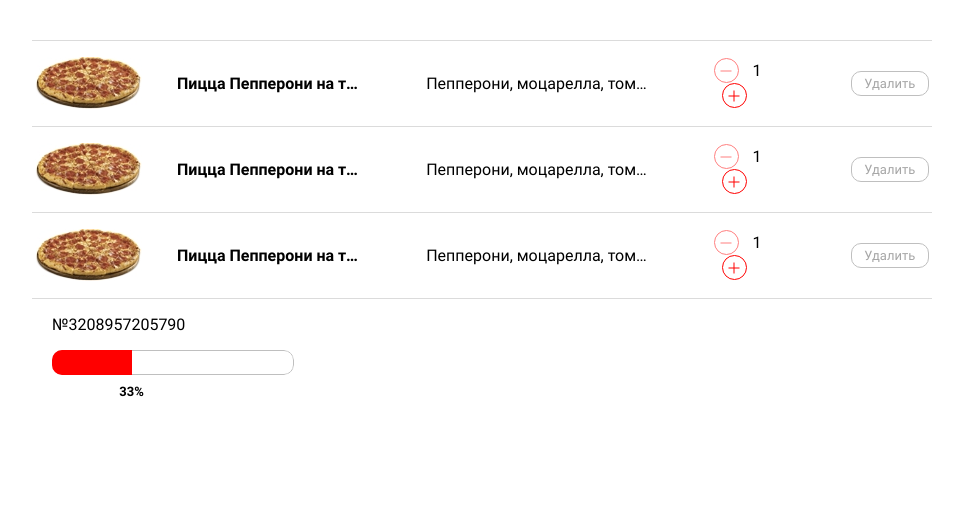
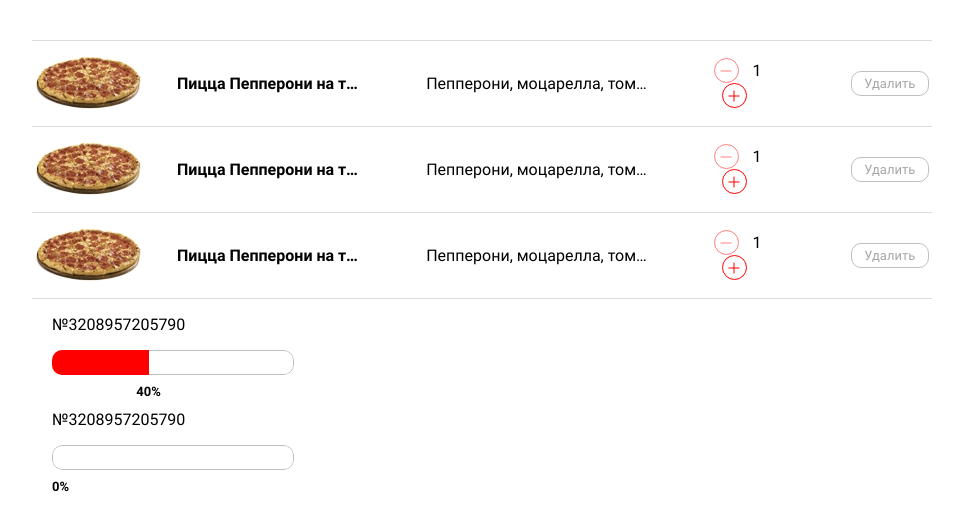
Before and after one commit to cognitive-cake/endy, a website: page index.html in a window 1280 px wide. Shown: the whole page, without its empty margins (158-1121 px from the left). Drawn offline with Linux system fonts and the light colour scheme.

Commit message:
Добавил отслеживание изменений data-атрибутов

```diff
--- a/index.html
+++ b/index.html
@@ -51,7 +51,18 @@
         <div class="progress-bar__wrapper"></div>
         <div class="progress-bar__filler"></div>
       </div>
-      <span class="progress__value" data-progress="33">0%</span>
+      <span class="progress__value" data-progress="40">0%</span>
+    </div>
+  </div>
+
+  <div class="progress">
+    <p class="progress__order-number">№3208957205790</p>
+    <div class="progress__visualization">
+      <div class="progress-bar">
+        <div class="progress-bar__wrapper"></div>
+        <div class="progress-bar__filler"></div>
+      </div>
+      <span class="progress__value" data-progress="100">0%</span>
     </div>
   </div>
 
--- a/js/progress-bar.js
+++ b/js/progress-bar.js
@@ -20,6 +20,12 @@
   var progressVisualization = progressFrame.querySelector('.' + PARAMETERS.progressVisualizationClass);
 
   var oldValue;
+
+  // Отслеживание изменения data-атрибутов
+  var observer = new MutationObserver(onDataAttributeChange);
+  var observerConfig = {
+    attributes: true
+  };
 
   // --- Обработчики событий ---
 
@@ -81,4 +87,5 @@
 
   // Выполнение скрипта
   onDataAttributeChange();
+  observer.observe(progressValue, observerConfig);
 })();
```
